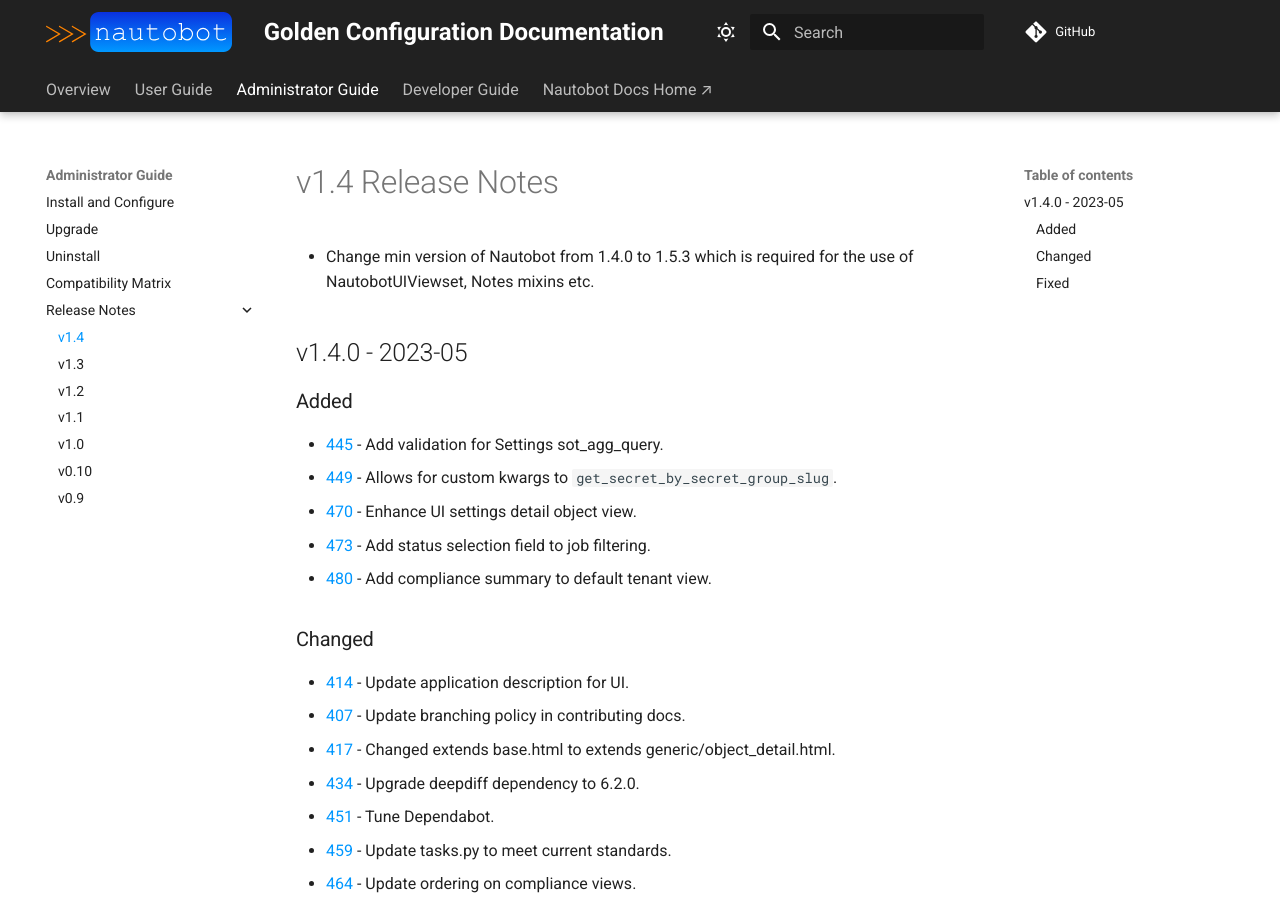
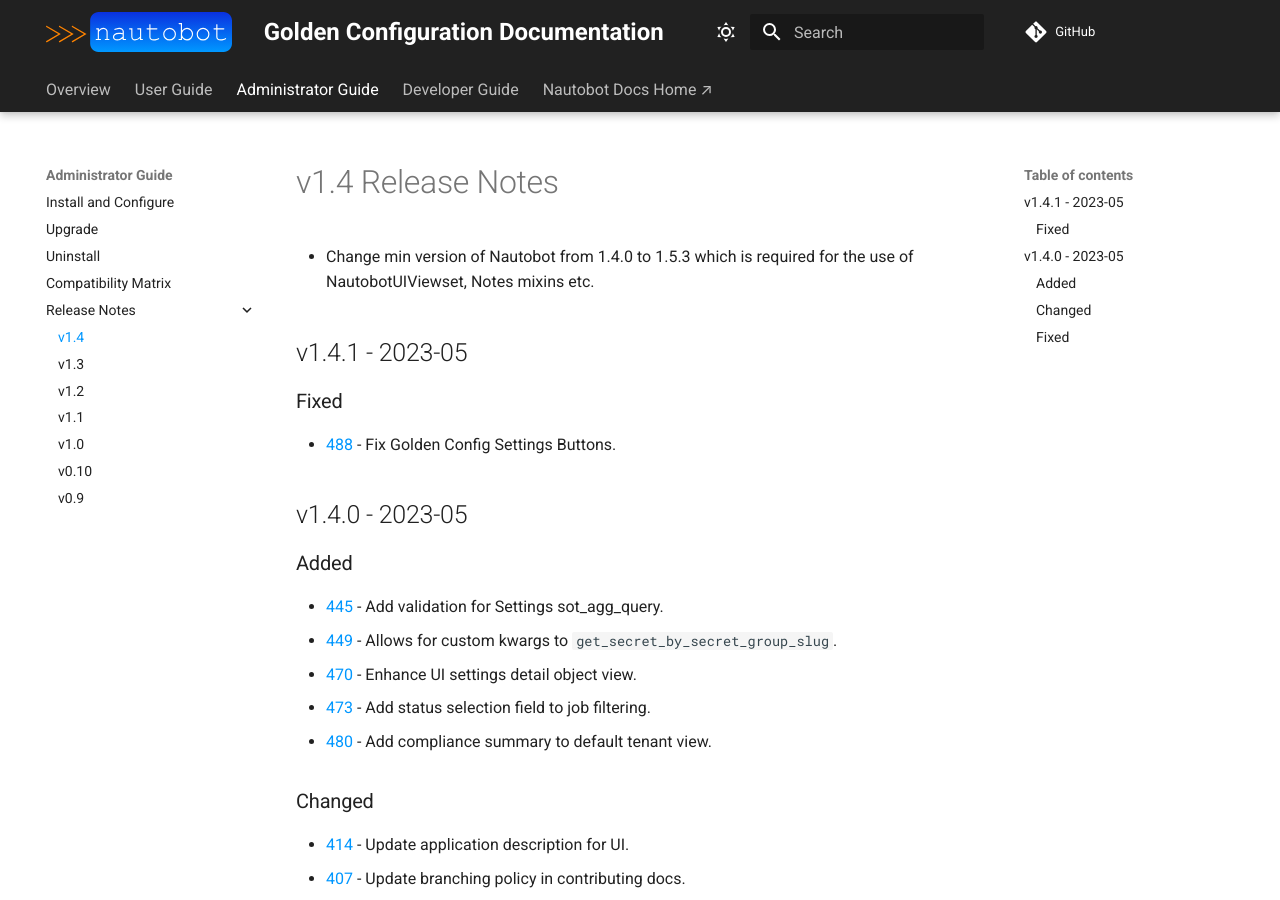
Before and after one commit to nautobot/nautobot-app-golden-config, an MkDocs documentation site: the page built from docs/admin/release_notes/version_1.4.md, in a window 1280 px wide and 900 px high. Built offline with MkDocs 1.6.1 and Material for MkDocs 9.7.7, drawn with Linux system fonts in a browser that asks for light colours; comment, search, counter and statistics services are not loaded.

Commit message:
Prep for 1.4.1 release

```diff
--- a/docs/admin/release_notes/version_1.4.md
+++ b/docs/admin/release_notes/version_1.4.md
@@ -1,6 +1,12 @@
 # v1.4 Release Notes
 
 - Change min version of Nautobot from 1.4.0 to 1.5.3 which is required for the use of NautobotUIViewset, Notes mixins etc.
+
+## v1.4.1 - 2023-05
+
+### Fixed
+
+- [488](https://github.com/nautobot/nautobot-plugin-golden-config/pull/488) - Fix Golden Config Settings Buttons.
 
 ## v1.4.0 - 2023-05
 
--- a/pyproject.toml
+++ b/pyproject.toml
@@ -1,6 +1,6 @@
 [tool.poetry]
 name = "nautobot-golden-config"
-version = "1.4.0"
+version = "1.4.1"
 description = "A plugin for configuration on nautobot"
 authors = ["Network to Code, LLC", "<opensource@networktocode.com>"]
 
```
